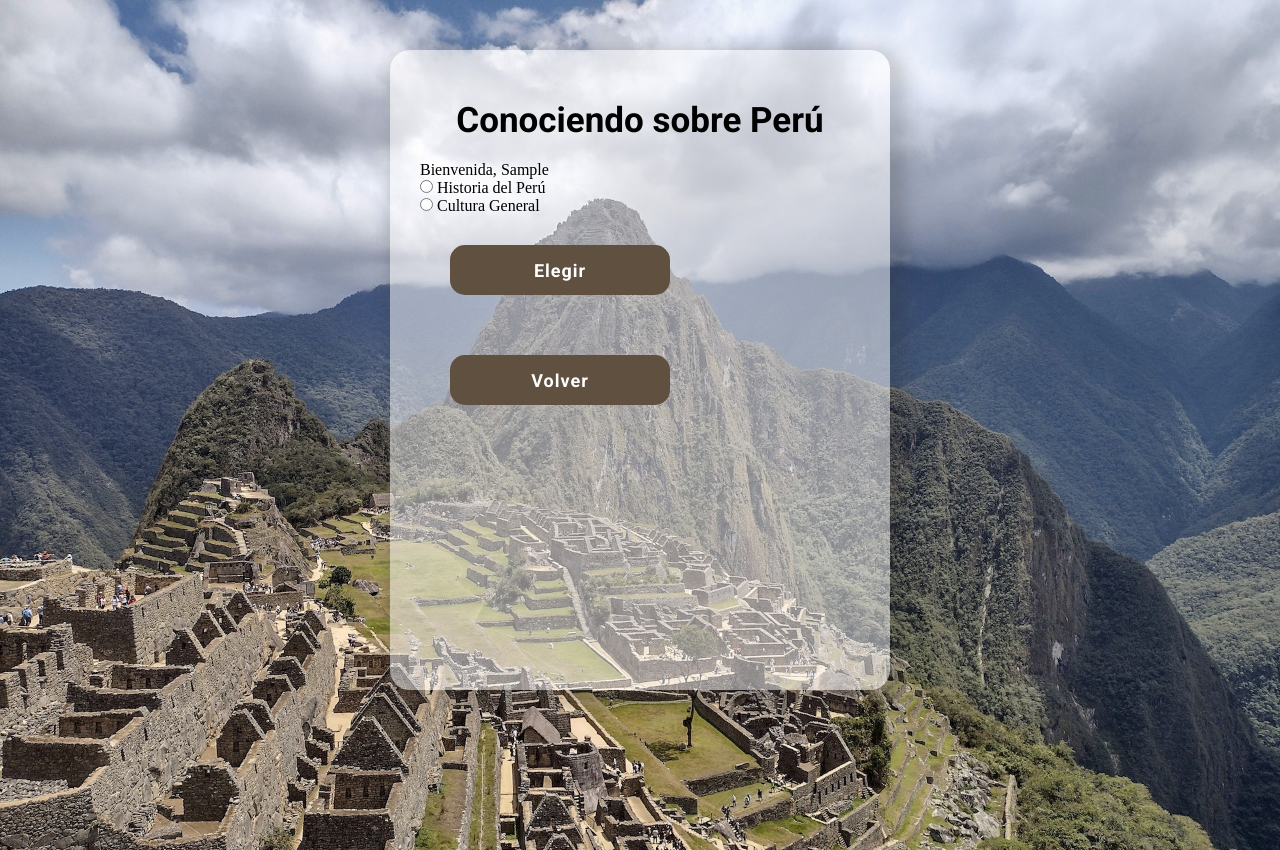
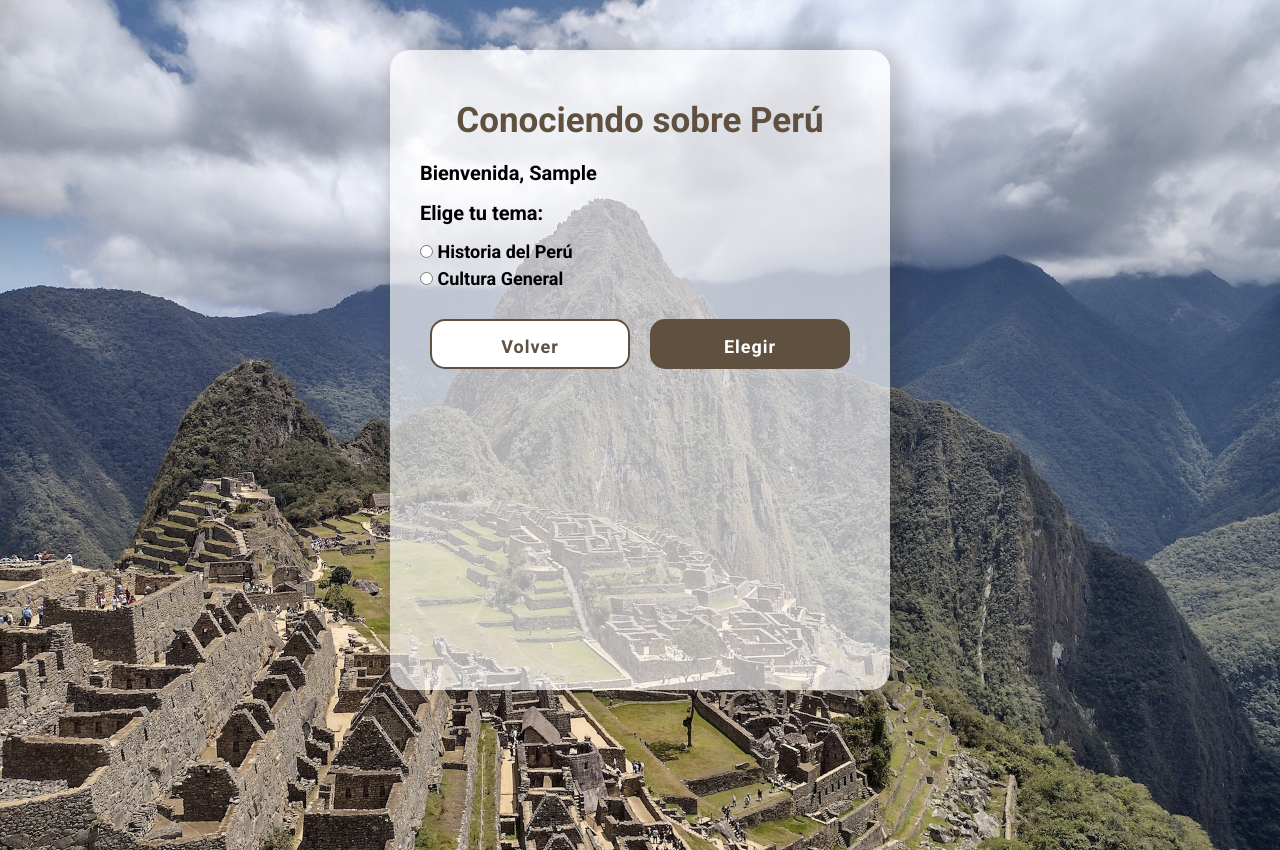
Before and after one commit to dianaclabel/trivia-peru, a plain HTML site: page index.html in a window 1280 px wide. Both pictures are taken after typing "Sample" into the empty fields and a click on the button "Jugar". Drawn offline with Linux system fonts and the light colour scheme.

Commit message:
add style to all

```diff
--- a/estilos/base.css
+++ b/estilos/base.css
@@ -11,6 +11,8 @@ body{
     background-repeat: no-repeat;
     background-attachment: fixed;
     min-height: 100vh;
+    font-family: 'Roboto', sans-serif;
+
 
 }
 
@@ -19,7 +21,7 @@ body{
 }
 
 .contenedor-principal{
-    background-color: rgba(255, 255, 255, 0.5);
+    background-color: rgba(255, 255, 255, 0.65);
     box-shadow: rgb(40 40 41 / 20%) 7px 8px 16px 9px;
     border-radius: 20px;
     width: 500px;
@@ -29,9 +31,18 @@ body{
     padding: 30px;
 }
 
+.saludo-usuario{
+    font-size: 20px;
+  }
+
+  .usuario{
+    font-weight: bold;
+  }
+
+
 .btn {
     text-align: center;
-    margin: 30px;
+    margin: 10px;
     height: 50px;
     width: 50%;
     border-radius: 15px;
@@ -39,9 +50,22 @@ body{
     font-size: 18px;
     font-weight: bold;
     letter-spacing: 1px;
-    border: none;
+    border: 2px solid #5f5040 ;
     background-color: #5f5040;
     color: white;
     padding: 15px;
     cursor: pointer;
+
 }
+
+.botones{
+    display: flex;
+    justify-content: space-between;
+    margin-top: 20px;
+
+}
+
+.btn-volver{
+    background-color: white;
+    color: #5f5040 ;
+}
--- a/estilos/bienvenida.css
+++ b/estilos/bienvenida.css
@@ -21,7 +21,7 @@ text-align: center;
 font-size: 35px;
 font-family: 'Roboto', sans-serif;
 margin: 20px;
-color:black;
+color:rgb(95, 80, 64);
 
 }
 
--- a/estilos/preguntas.css
+++ b/estilos/preguntas.css
@@ -1,9 +1,13 @@
+.pregunta{
+  margin-bottom: 15px;
+}
+
 .alternativa{
   display: block;
-  margin-bottom: 4px;
-  margin-right: 4px;
-  padding-block-start: 10px;
-  color: grey;
+  margin: 6px 0;
+  font-size: 18px;
+  cursor: pointer;
+
 }
 
 .alternativa-texto
--- a/estilos/tema.css
+++ b/estilos/tema.css
@@ -1,3 +1,15 @@
 .tema{
   display: block;
+  margin: 6px 0;
+  font-size: 18px;
+  cursor: pointer;
 }
+
+
+.vista-tema-text, .saludo-usuario{
+margin:16px 0;
+}
+
+.vista-tema-text{
+  font-size: 20px;
+}
--- a/index.html
+++ b/index.html
@@ -35,9 +35,11 @@
 
       <!-- vista de tema-->
       <div id="vista-tema" class="oculto">
-        <div>
-          <p>Bienvenida, <span class="usuario"></span></p>
-        </div>
+
+        <p class="saludo-usuario">Bienvenida, <span class="usuario"></span></p>
+
+        <p class="vista-tema-text">Elige tu tema:</p>
+
         <form id="form-tema">
           <label class="tema">
             <input type="radio" name="tema" value="Historia del Perú" required> Historia del Perú
@@ -47,8 +49,10 @@
             <input type="radio" name="tema" value="Cultura General"> Cultura General
           </label>
 
-          <button type="submit" class="btn btn-elegir">Elegir</button>
-          <button type="button" class="btn btn-volver" onclick="mostrarVistaBienvenida()">Volver</button>
+          <div class="botones">
+            <button type="button" class="btn btn-volver" onclick="mostrarVistaBienvenida()">Volver</button>
+            <button type="submit" class="btn btn-elegir">Elegir</button>
+          </div>
         </form>
 
       </div>
@@ -56,13 +60,13 @@
 
       <!-- Vista de preguntas -->
       <div id="vista-preguntas" class="oculto">
-        <div>
-          <p>Bienvenida, <span class="usuario"></span></p>
-        </div>
+
+        <p class="saludo-usuario">Bienvenida, <span class="usuario"></span></p>
+
         <form id="form-preguntas">
           <div class="preguntas">
             <div class="pregunta">
-              <h2 class="pregunta-text">¿Cual es la capital de Perú?</h2>
+              <h3 class="pregunta-text">¿Cual es la capital de Perú?</h3>
               <div class="alternativas">
 
                 <label class="alternativa">
@@ -83,7 +87,7 @@
             </div>
 
             <div class="pregunta">
-              <h2 class="pregunta-text">¿En que departamento se encuentra cultura Nazca en el Perú ?</h2>
+              <h3 class="pregunta-text">¿En que departamento se encuentra cultura Nazca en el Perú ?</h3>
               <div class="alternativas">
 
                 <label class="alternativa">
@@ -104,7 +108,7 @@
             </div>
 
             <div class="pregunta">
-              <h2 class="pregunta-text">¿Cuantos departamentos encontramos en el Perú?</h2>
+              <h3 class="pregunta-text">¿Cuantos departamentos encontramos en el Perú?</h3>
               <div class="alternativas">
 
                 <label class="alternativa">
@@ -124,9 +128,10 @@
               </div>
             </div>
           </div>
-
-          <button  type="submit" class="btn btn-principal">Enviar</button>
-          <button type="button" class="btn btn-volver" onclick="mostrarVistaTema()">Volver</button>
+          <div class="botones">
+            <button type="button" class="btn btn-volver" onclick="mostrarVistaTema()">Volver</button>
+            <button  type="submit" class="btn btn-principal">Enviar</button>
+          </div>
         </form>
       </div>
     </main>
```
